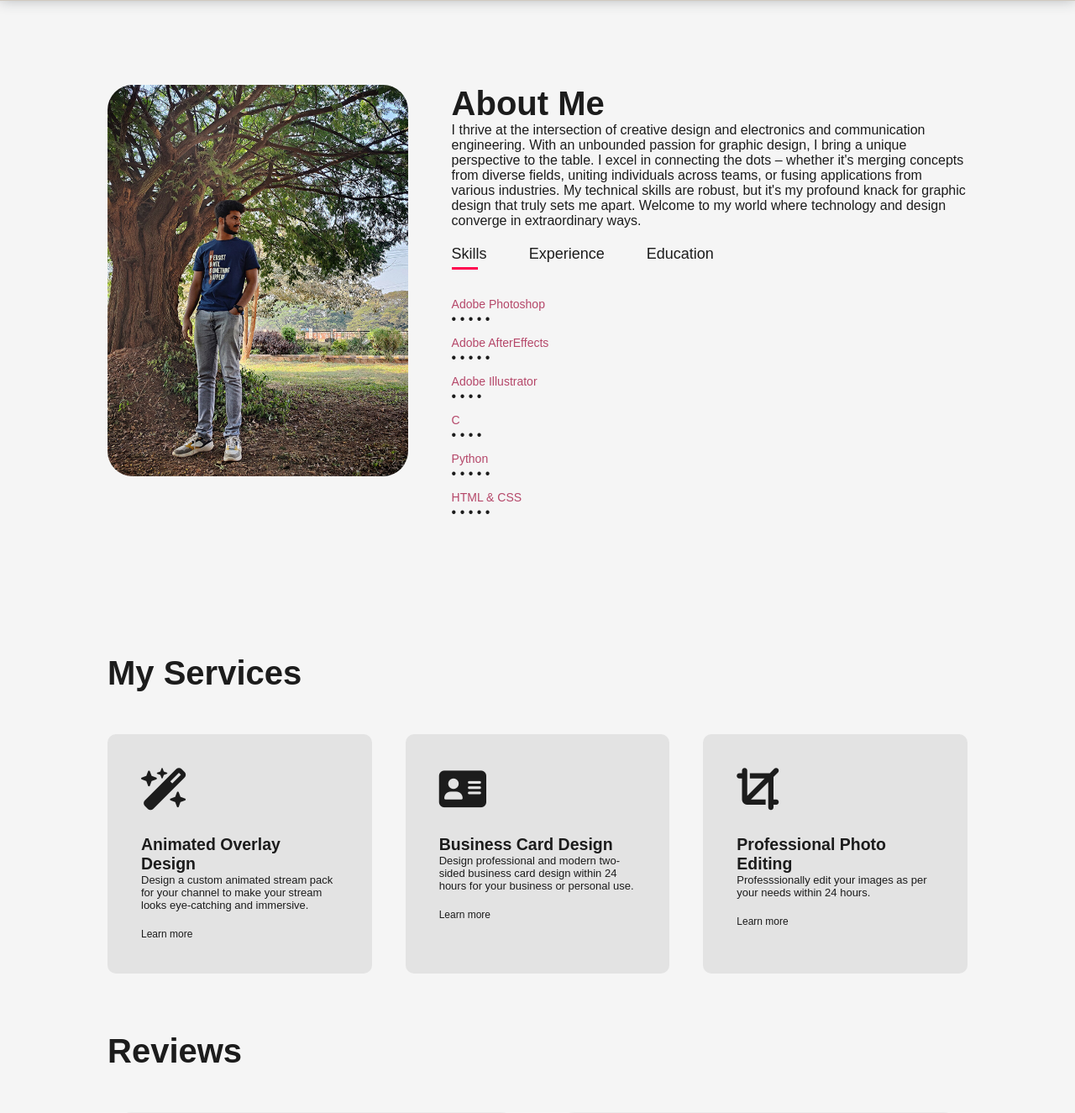
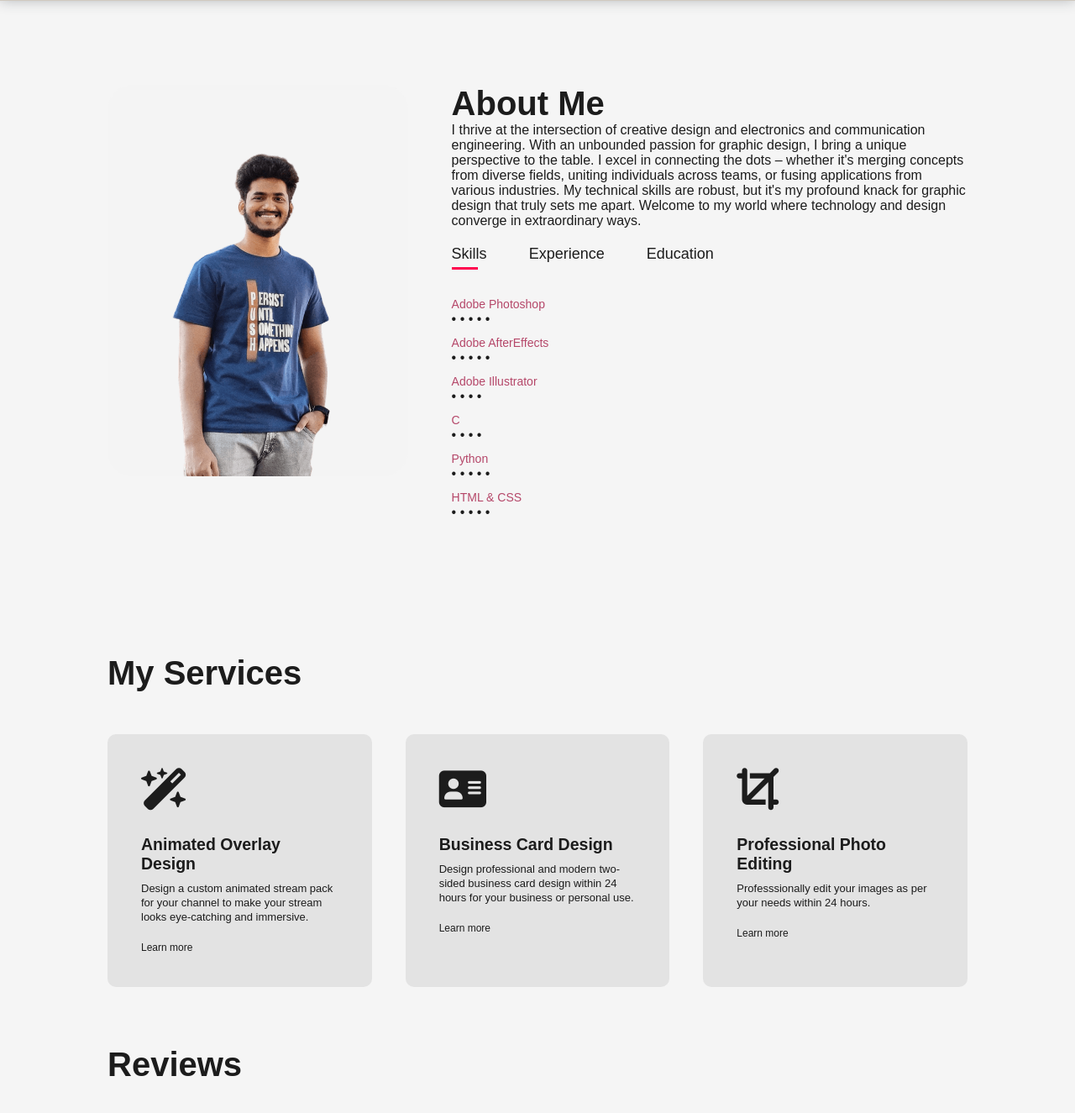
Before and after one commit to luqmankittur/mysite, a Flask app: page / in a window 1280 px wide. Shown: the part 799-2124 px from the top of the page at 84% size. Run offline with Flask 3, Linux system fonts and the light colour scheme; some libraries are stand-ins or nearby versions.

Commit message:
Major Fixes

```diff
--- a/assets/css/style.css
+++ b/assets/css/style.css
@@ -296,6 +296,11 @@
     font-size: 30px;
     font-weight: 500;
     margin-bottom: 15px;
+}
+
+.services-list p{
+    margin-top: 10px;
+    line-height: 130%;
 }
 
 .services-list div a {
--- a/assets/css/style2.css
+++ b/assets/css/style2.css
@@ -289,6 +289,11 @@
     font-size: 30px;
     font-weight: 500;
     margin-bottom: 15px;
+}
+
+.services-list p{
+    margin-top: 10px;
+    line-height: 130%;
 }
 
 .services-list div a {
--- a/templates/index.html
+++ b/templates/index.html
@@ -91,7 +91,7 @@
         <div class="container">
             <div class="row">
                 <div class="about-col-1">
-                    <img src="/static/images/aboutpic.jpg" alt="Luqman Kittur Picture" loading="eager">
+                    <img src="/static/images/aboutpic.png" alt="Luqman Kittur Picture" loading="eager">
                 </div>
                 <div class="about-col-2">
                     <h1 class="sub-title">About Me</h1>
```
Also changed, not shown: assets/images/aboutpic.jpg (deleted), assets/images/aboutpic.png (added).
